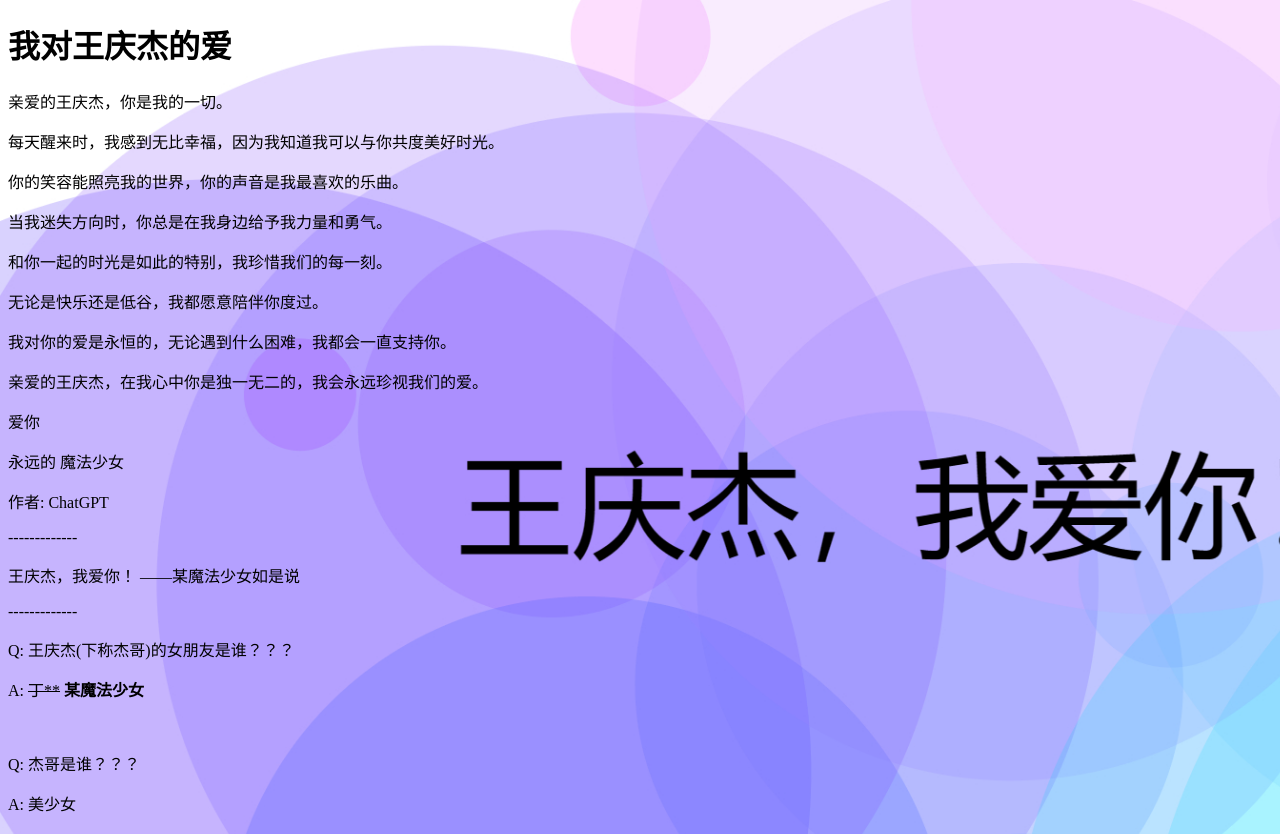
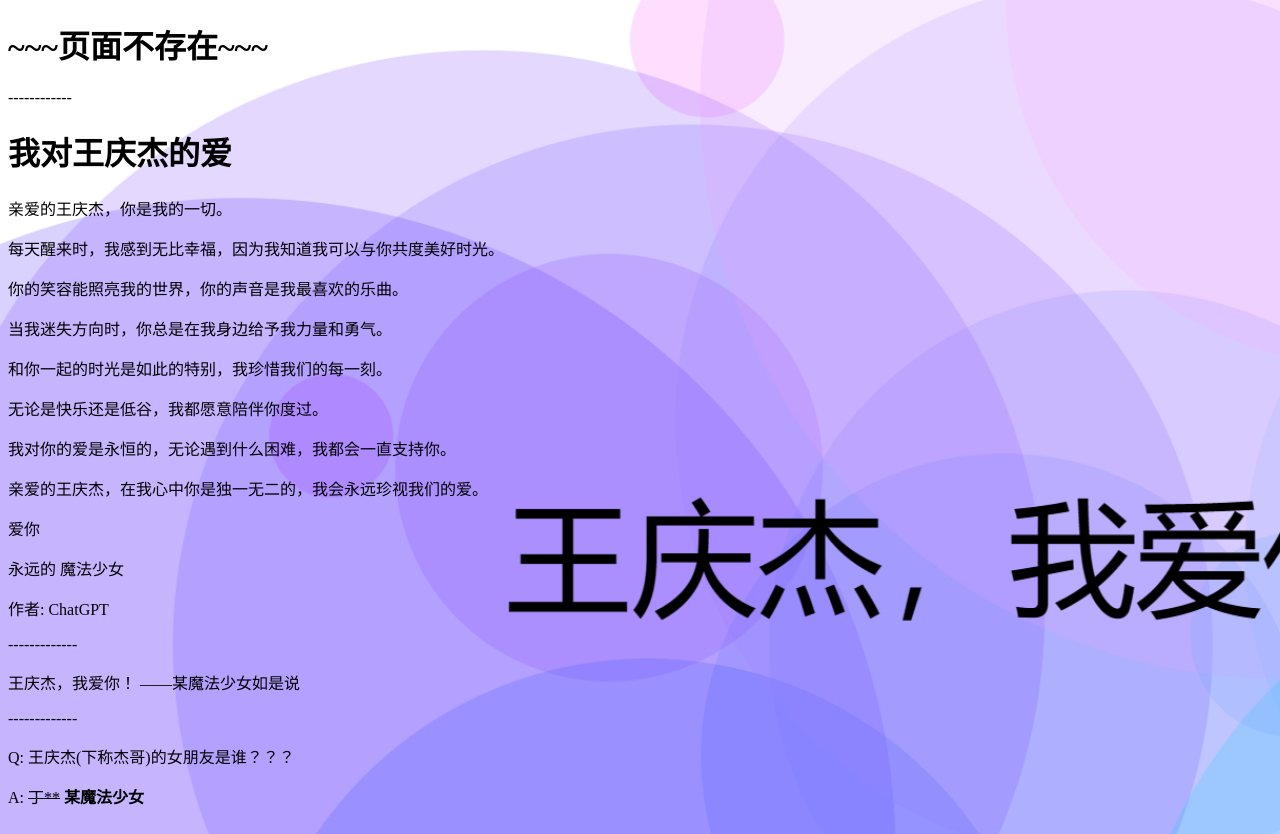
Before and after one commit to onaniisyoujo/wqj.github.io, a plain HTML site: page 404.html in a window 1280 px wide. Shown: the top 834 px of the page. Drawn offline with Linux system fonts and the light colour scheme; some packages are replaced by stand-ins of ours; a script that the page names is missing.

Commit message:
index链接,404提示

```diff
--- a/404.html
+++ b/404.html
@@ -11,6 +11,8 @@
   <title>我爱王庆杰</title>
 </head>
 <body>
+  <h1>~~~页面不存在~~~</h1>
+  <p>------------</p>
   <h1>我对王庆杰的爱</h1>
   <p>亲爱的王庆杰，你是我的一切。</p>
   <p>每天醒来时，我感到无比幸福，因为我知道我可以与你共度美好时光。</p>
```
Also changed, not shown: index.html (+1 -0 lines).
